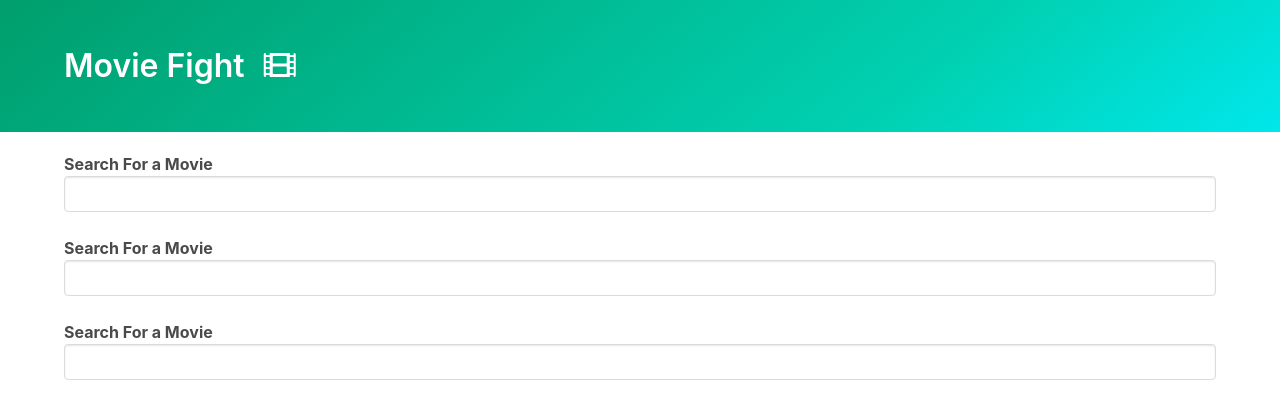
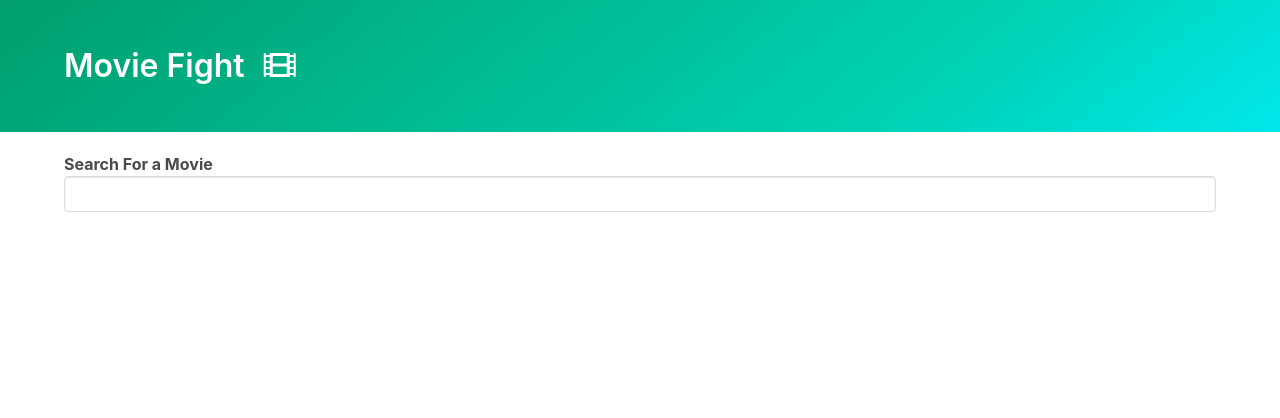
Before and after one commit to 0vqv4a3/project-udemy, a plain HTML site: page moviesFight/index.html in a window 1280 px wide. Drawn offline with nearby package versions, Linux system fonts and the light colour scheme.

Commit message:
add renderOption for rendering movie data that user search in input, if someone want to change the  rendering dropdown just change the 'return' if you want to add some additional movie detail like the year the movie was created and show it in dropdown search

```diff
--- a/moviesFight/index.html
+++ b/moviesFight/index.html
@@ -25,8 +25,6 @@
   in JS for movie search-->
   <div class="container">
     <div class="autocomplete"></div>
-    <div class="autocomplete-2"></div>
-    <div class="autocomplete-3"></div>
     <div id="summary"></div>
   </div>
 
--- a/moviesFight/index.js
+++ b/moviesFight/index.js
@@ -15,30 +15,31 @@ const fetchData = async searchTerm => {
   return response.data.Search;
 };
 
-
 // add function for handling follow up request after user select a movie
-const onMovieSelect = async (movie) => {
+const onMovieSelect = async movie => {
   const response = await axios.get("http://www.omdbapi.com/", {
     params: {
       apikey: "8c14c8ce",
       i: movie.imdbID
     }
   });
-    document.querySelector('#summary').innerHTML = movieTemplate(response.data);
-}
+  document.querySelector("#summary").innerHTML = movieTemplate(response.data);
+};
 
 createAutoComplete({
-    root: document.querySelector('.autocomplete')
-});
-createAutoComplete({
-    root: document.querySelector('.autocomplete-2')
-});
-createAutoComplete({
-    root: document.querySelector('.autocomplete-3')
+  root: document.querySelector(".autocomplete"),
+  // add html element for the data that will be rendered in autocomplete search dropdown
+  renderOption(movie) {
+    const imgSrc = movie.Poster === "N/A" ? "" : movie.Poster;
+    return `
+        <img src="${imgSrc}"/>
+        ${movie.Title}
+    `;
+  }
 });
 
 // creating a bunch of html element for displaying the movie detail after user selected it
-const movieTemplate = (movieDetail) => {
+const movieTemplate = movieDetail => {
   return `
     <article class="media">
     <figure class="media-left">
@@ -75,4 +76,4 @@ const movieTemplate = (movieDetail) => {
     <p class="subtitle">IMDB Votes</p>
     </article>
     `;
-}
+};
```
Lines whose indentation alone changed are shown as unchanged.
